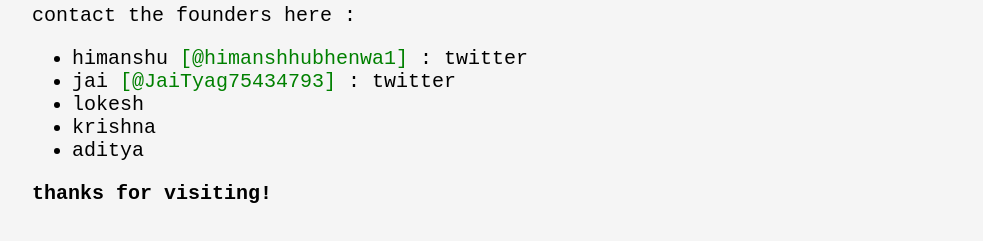
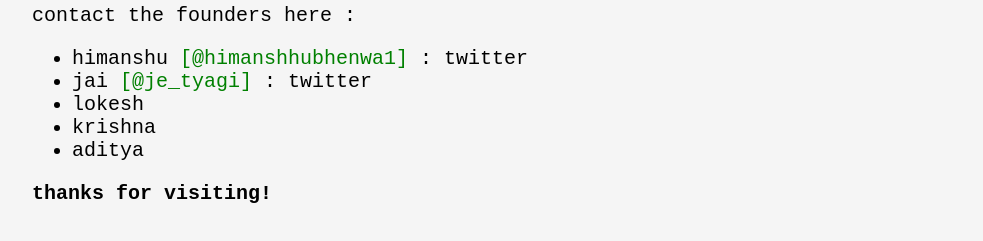
Before and after one commit to underscore-ai/underscore-web, a plain HTML site: page index.html in a window 1280 px wide. Shown: the part 143-384 px from the top of the page, without its empty margins (283-1266 px from the left). Drawn offline with Linux system fonts and the light colour scheme.

Commit message:
just updated my x username :)>

```diff
--- a/index.html
+++ b/index.html
@@ -21,7 +21,7 @@
     <p>contact the founders here : </p>
     <ul>
         <li>himanshu <a href="https://twitter.com/HimanshuBhenwa1">[@himanshhubhenwa1]</a> : twitter</li>
-        <li>jai <a href="https://x.com/JaiTyag75434793">[@JaiTyag75434793]</a> : twitter</li>
+        <li>jai <a href="https://x.com/je_tyagi">[@je_tyagi]</a> : twitter</li>
         <li>lokesh</li>
         <li>krishna</li>
         <li>aditya</li>
```
